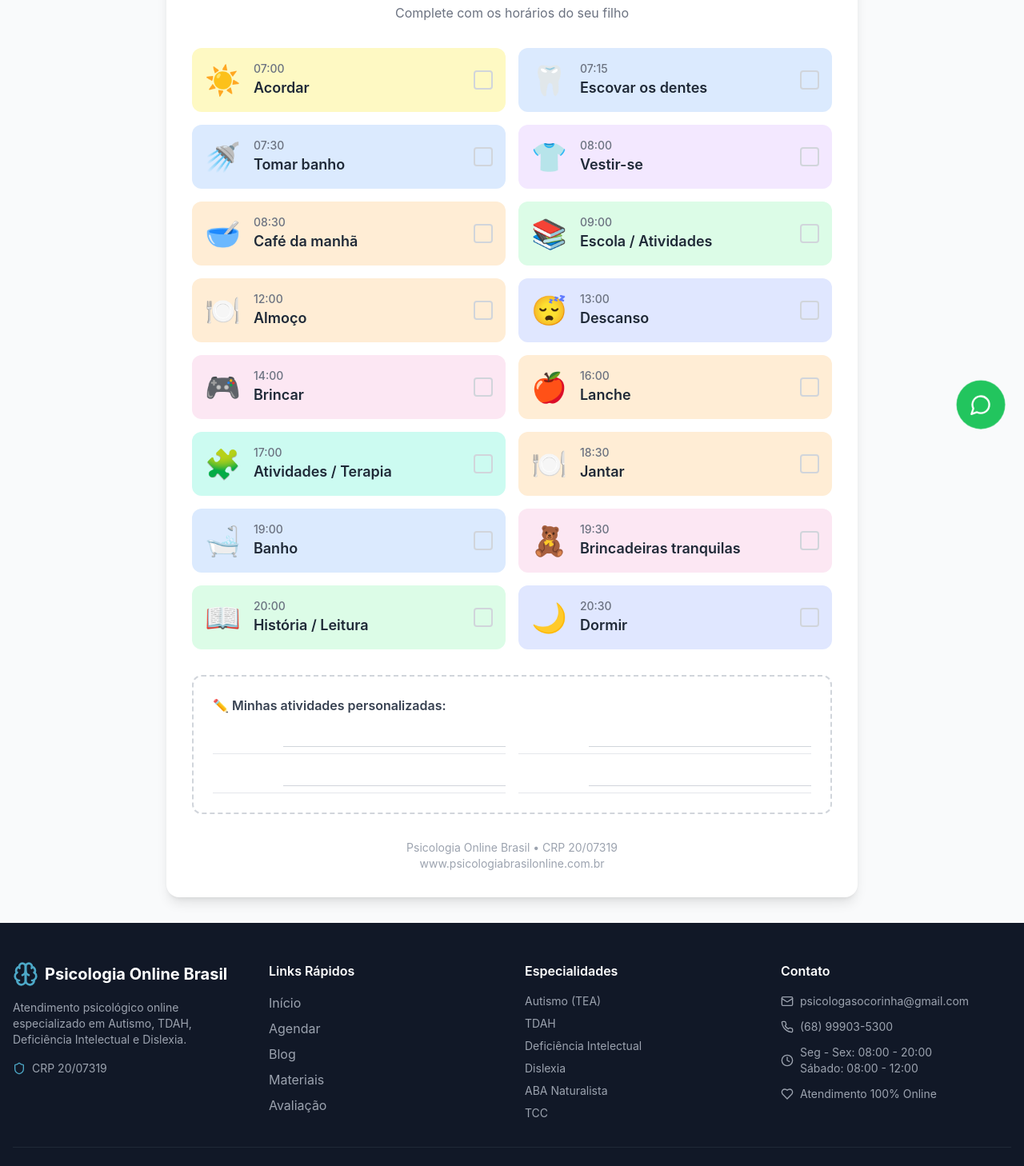
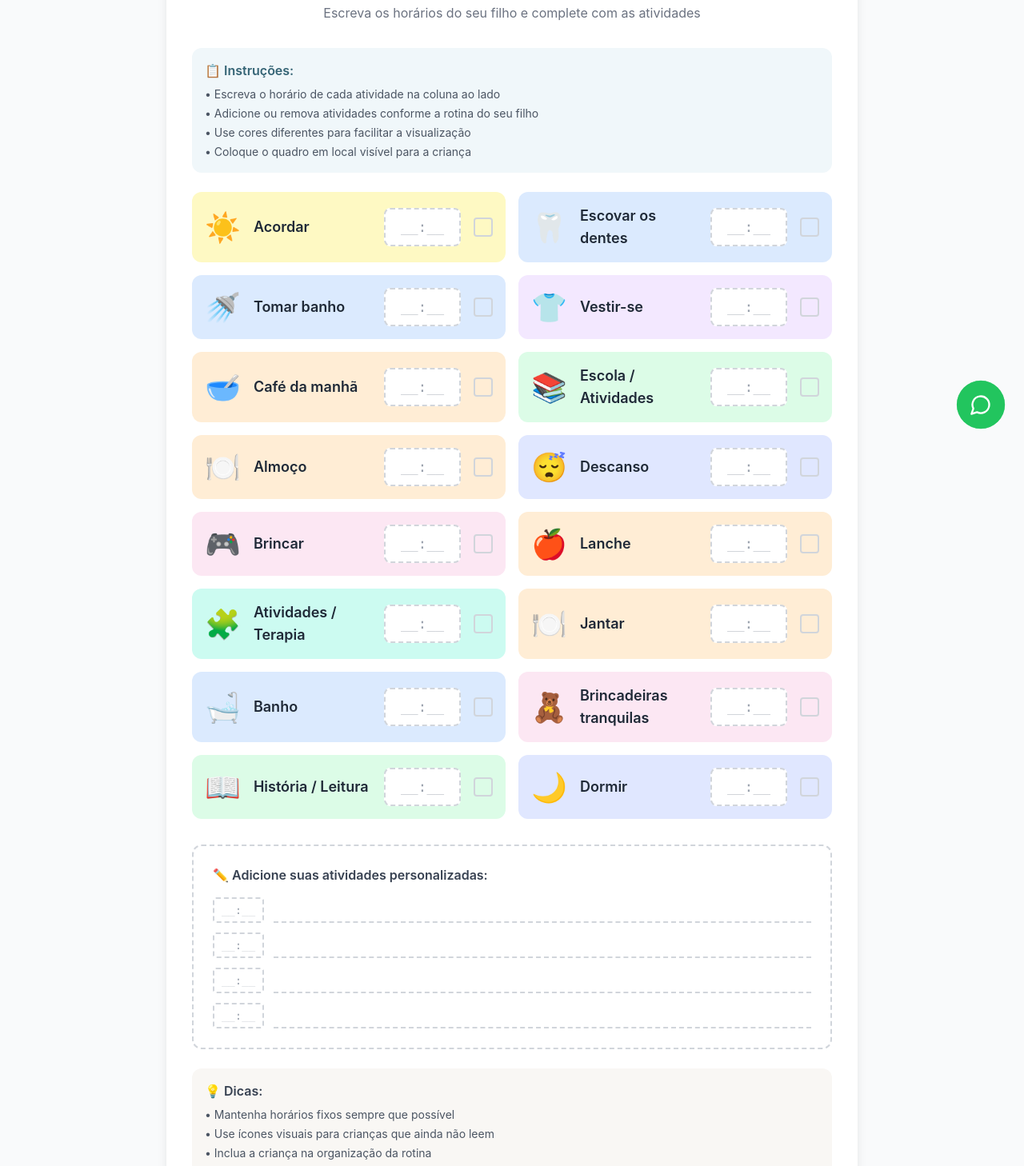
Before and after one commit to inovagratis-ctrl/onlinepsicologiabrasil, a Next.js app: page /materiais/quadro-rotina in a window 1280 px wide. Shown: the part 240-1698 px from the top of the page at 80% size. Built offline with nearby package versions, Linux system fonts and the light colour scheme.

Commit message:
Materiais-ajustados-para-preenchimento

```diff
--- a/src/app/materiais/quadro-rotina/page.tsx
+++ b/src/app/materiais/quadro-rotina/page.tsx
@@ -1,25 +1,25 @@
 'use client'
 
-import { Printer, ArrowLeft, Download } from 'lucide-react'
+import { Printer, ArrowLeft } from 'lucide-react'
 import Link from 'next/link'
 
 const routineItems = [
-  { time: '07:00', activity: 'Acordar', icon: '☀️', color: 'bg-yellow-100' },
-  { time: '07:15', activity: 'Escovar os dentes', icon: '🦷', color: 'bg-blue-100' },
-  { time: '07:30', activity: 'Tomar banho', icon: '🚿', color: 'bg-blue-100' },
-  { time: '08:00', activity: 'Vestir-se', icon: '👕', color: 'bg-purple-100' },
-  { time: '08:30', activity: 'Café da manhã', icon: '🥣', color: 'bg-orange-100' },
-  { time: '09:00', activity: 'Escola / Atividades', icon: '📚', color: 'bg-green-100' },
-  { time: '12:00', activity: 'Almoço', icon: '🍽️', color: 'bg-orange-100' },
-  { time: '13:00', activity: 'Descanso', icon: '😴', color: 'bg-indigo-100' },
-  { time: '14:00', activity: 'Brincar', icon: '🎮', color: 'bg-pink-100' },
-  { time: '16:00', activity: 'Lanche', icon: '🍎', color: 'bg-orange-100' },
-  { time: '17:00', activity: 'Atividades / Terapia', icon: '🧩', color: 'bg-teal-100' },
-  { time: '18:30', activity: 'Jantar', icon: '🍽️', color: 'bg-orange-100' },
-  { time: '19:00', activity: 'Banho', icon: '🛁', color: 'bg-blue-100' },
-  { time: '19:30', activity: 'Brincadeiras tranquilas', icon: '🧸', color: 'bg-pink-100' },
-  { time: '20:00', activity: 'História / Leitura', icon: '📖', color: 'bg-green-100' },
-  { time: '20:30', activity: 'Dormir', icon: '🌙', color: 'bg-indigo-100' },
+  { activity: 'Acordar', icon: '☀️', color: 'bg-yellow-100' },
+  { activity: 'Escovar os dentes', icon: '🦷', color: 'bg-blue-100' },
+  { activity: 'Tomar banho', icon: '🚿', color: 'bg-blue-100' },
+  { activity: 'Vestir-se', icon: '👕', color: 'bg-purple-100' },
+  { activity: 'Café da manhã', icon: '🥣', color: 'bg-orange-100' },
+  { activity: 'Escola / Atividades', icon: '📚', color: 'bg-green-100' },
+  { activity: 'Almoço', icon: '🍽️', color: 'bg-orange-100' },
+  { activity: 'Descanso', icon: '😴', color: 'bg-indigo-100' },
+  { activity: 'Brincar', icon: '🎮', color: 'bg-pink-100' },
+  { activity: 'Lanche', icon: '🍎', color: 'bg-orange-100' },
+  { activity: 'Atividades / Terapia', icon: '🧩', color: 'bg-teal-100' },
+  { activity: 'Jantar', icon: '🍽️', color: 'bg-orange-100' },
+  { activity: 'Banho', icon: '🛁', color: 'bg-blue-100' },
+  { activity: 'Brincadeiras tranquilas', icon: '🧸', color: 'bg-pink-100' },
+  { activity: 'História / Leitura', icon: '📖', color: 'bg-green-100' },
+  { activity: 'Dormir', icon: '🌙', color: 'bg-indigo-100' },
 ]
 
 export default function QuadroRotina() {
@@ -56,8 +56,19 @@ export default function QuadroRotina() {
               🗓️ Meu Quadro de Rotina
             </h1>
             <p className="text-gray-500 mt-2 print:text-sm">
-              Complete com os horários do seu filho
+              Escreva os horários do seu filho e complete com as atividades
             </p>
+          </div>
+
+          {/* Instructions */}
+          <div className="bg-primary-50 rounded-xl p-4 mb-6 print:mb-4 print:bg-gray-100">
+            <h3 className="font-semibold text-primary-700 mb-2">📋 Instruções:</h3>
+            <ul className="text-sm text-gray-600 space-y-1">
+              <li>• Escreva o horário de cada atividade na coluna ao lado</li>
+              <li>• Adicione ou remova atividades conforme a rotina do seu filho</li>
+              <li>• Use cores diferentes para facilitar a visualização</li>
+              <li>• Coloque o quadro em local visível para a criança</li>
+            </ul>
           </div>
 
           {/* Routine Grid */}
@@ -69,8 +80,15 @@ export default function QuadroRotina() {
               >
                 <div className="text-4xl print:text-3xl">{item.icon}</div>
                 <div className="flex-1">
-                  <div className="text-sm text-gray-500 font-medium">{item.time}</div>
                   <div className="text-lg font-semibold text-gray-800 print:text-base">{item.activity}</div>
+                </div>
+                <div className="w-24 print:w-20">
+                  <input
+                    type="text"
+                    placeholder="__:__"
+                    className="w-full px-3 py-2 border-2 border-dashed border-gray-300 rounded-lg text-center font-mono text-lg print:border-gray-400 print:p-1"
+                    readOnly
+                  />
                 </div>
                 <div className="w-6 h-6 border-2 border-gray-300 rounded print:w-5 print:h-5" />
               </div>
@@ -80,16 +98,34 @@ export default function QuadroRotina() {
           {/* Custom Section */}
           <div className="mt-8 print:mt-4 border-2 border-dashed border-gray-300 rounded-xl p-6 print:p-4">
             <h3 className="font-semibold text-gray-700 mb-4 print:mb-2">
-              ✏️ Minhas atividades personalizadas:
+              ✏️ Adicione suas atividades personalizadas:
             </h3>
-            <div className="grid grid-cols-2 gap-4 print:gap-2">
+            <div className="space-y-3 print:space-y-2">
               {[1, 2, 3, 4].map((i) => (
-                <div key={i} className="flex items-center gap-2 border-b border-gray-200 pb-2">
-                  <div className="w-20 print:w-16" />
-                  <div className="flex-1 h-6 border-b border-gray-300" />
+                <div key={i} className="flex items-center gap-3">
+                  <div className="w-16 print:w-14">
+                    <input
+                      type="text"
+                      placeholder="__:__"
+                      className="w-full px-2 py-1 border-2 border-dashed border-gray-300 rounded text-center font-mono text-sm print:border-gray-400"
+                      readOnly
+                    />
+                  </div>
+                  <div className="flex-1 border-b-2 border-dashed border-gray-300 h-8 print:border-gray-400" />
                 </div>
               ))}
             </div>
+          </div>
+
+          {/* Tips */}
+          <div className="mt-6 bg-warm-100 rounded-xl p-4 print:mt-3 print:bg-gray-100">
+            <h4 className="font-semibold text-gray-700 mb-2">💡 Dicas:</h4>
+            <ul className="text-sm text-gray-600 space-y-1">
+              <li>• Mantenha horários fixos sempre que possível</li>
+              <li>• Use ícones visuais para crianças que ainda não leem</li>
+              <li>• Inclua a criança na organização da rotina</li>
+              <li>• Celebre quando a rotina for cumprida!</li>
+            </ul>
           </div>
 
           {/* Footer */}
@@ -99,24 +135,6 @@ export default function QuadroRotina() {
           </div>
         </div>
       </div>
-
-      {/* Print styles */}
-      <style jsx global>{`
-        @media print {
-          body {
-            background: white !important;
-          }
-          .print\\:hidden {
-            display: none !important;
-          }
-          .print\\:shadow-none {
-            box-shadow: none !important;
-          }
-          .print\\:rounded-none {
-            border-radius: 0 !important;
-          }
-        }
-      `}</style>
     </div>
   )
 }
--- a/src/app/materiais/termometro-emocoes/page.tsx
+++ b/src/app/materiais/termometro-emocoes/page.tsx
@@ -55,8 +55,19 @@ export default function TermometroEmocoes() {
               🌡️ Meu Termômetro de Emoções
             </h1>
             <p className="text-gray-500 mt-2 print:text-sm">
-              Como estou me sentindo agora?
+              Aponte para como você está se sentindo agora
             </p>
+          </div>
+
+          {/* Instructions */}
+          <div className="bg-primary-50 rounded-xl p-4 mb-6 print:mb-4 print:bg-gray-100">
+            <h3 className="font-semibold text-primary-700 mb-2">📋 Instruções:</h3>
+            <ul className="text-sm text-gray-600 space-y-1">
+              <li>• Pergunte: "Como você está se sentindo agora?"</li>
+              <li>• Deixe a criança apontar o nível no termômetro</li>
+              <li>• Converse sobre o que ela está sentindo</li>
+              <li>• Junto, escolham uma estratégia para se sentir melhor</li>
+            </ul>
           </div>
 
           {/* Thermometer */}
@@ -102,17 +113,6 @@ export default function TermometroEmocoes() {
             </div>
           </div>
 
-          {/* How to use */}
-          <div className="mt-6 bg-warm-100 rounded-xl p-4 print:mt-3 print:bg-gray-100">
-            <h4 className="font-semibold text-gray-700 mb-2">📋 Como usar:</h4>
-            <ol className="text-sm text-gray-600 space-y-1">
-              <li>1. Pergunte: "Como você está se sentindo?"</li>
-              <li>2. Deixe a criança apontar o nível no termômetro</li>
-              <li>3. Converse sobre o que ela está sentindo</li>
-              <li>4. Junto, escolham uma estratégia para se sentir melhor</li>
-            </ol>
-          </div>
-
           {/* Footer */}
           <div className="mt-8 text-center text-sm text-gray-400 print:mt-4">
             <p>Psicologia Online Brasil • CRP 20/07319</p>
```
